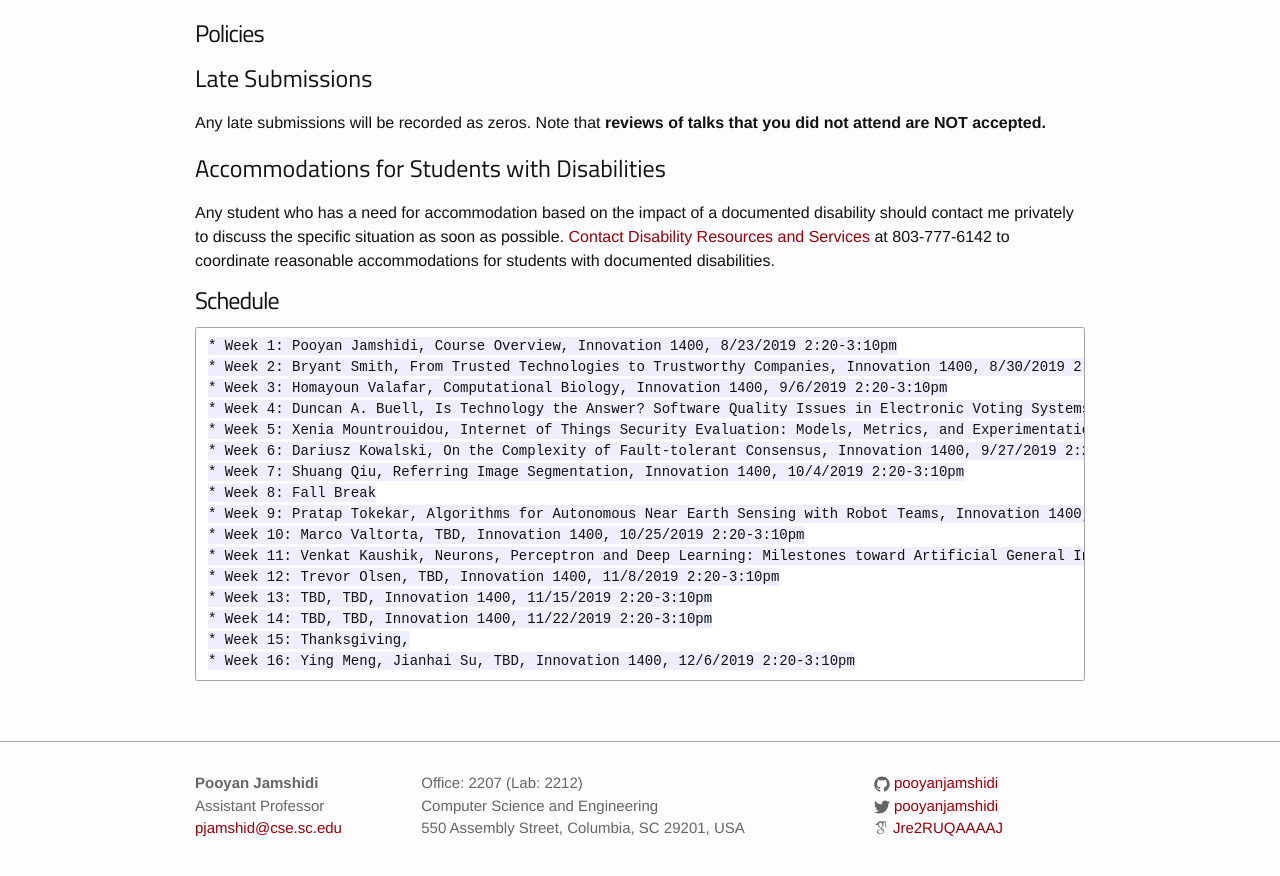
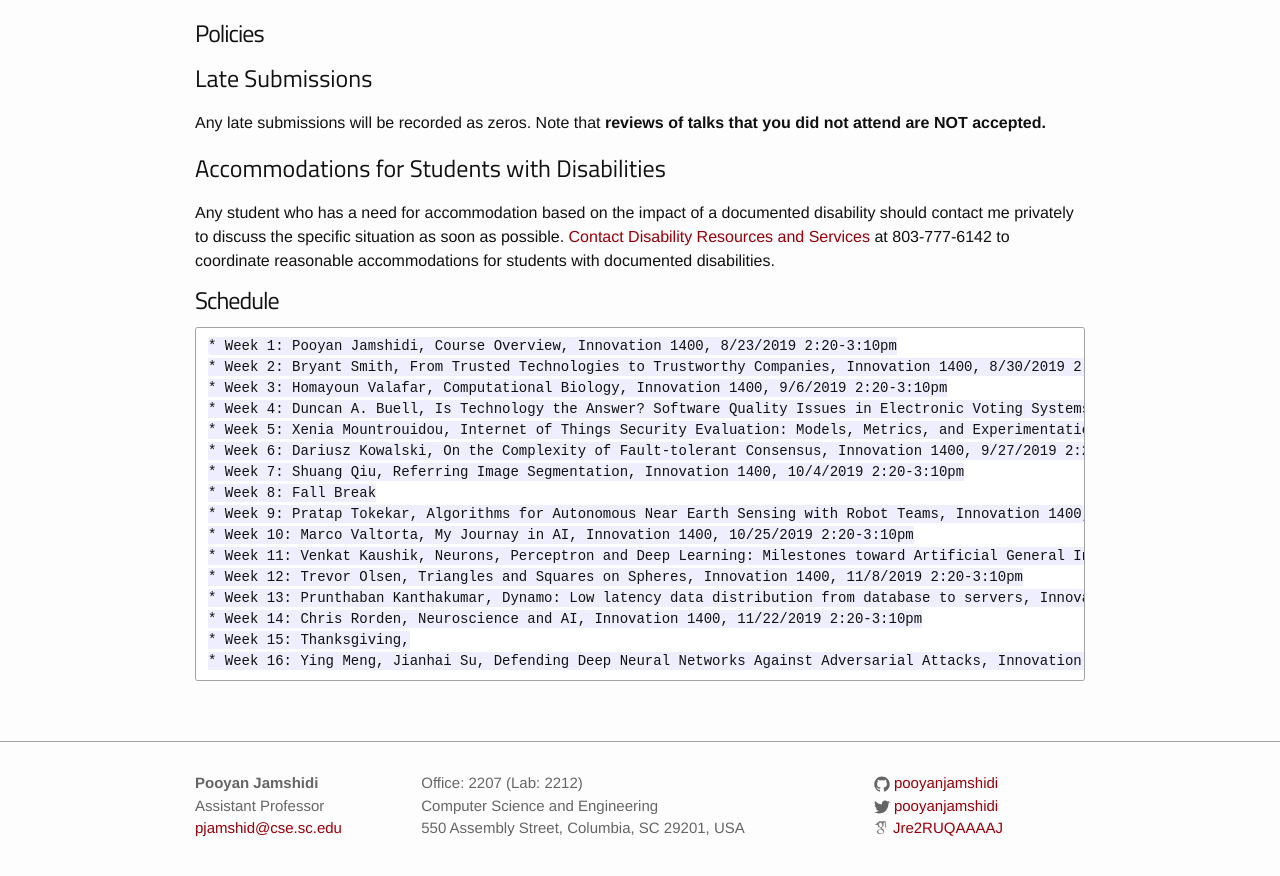
Before and after one commit to pooyanjamshidi/pooyanjamshidi.github.io, a Jekyll site: the page built from pages/csce791.md, in a window 1280 px wide and 900 px high, scrolled down 712 px. Shown: the top 876 px of the window. Built offline with Jekyll 4.4.1, drawn with Linux system fonts in a browser that asks for light colours; some web fonts are replaced; our own code applies the rules of GitHub Pages for plain Markdown files.

Commit message:
chris talk

````diff
--- a/pages/csce791.md
+++ b/pages/csce791.md
@@ -47,11 +47,11 @@ Any student who has a need for accommodation based on the impact of a documented
 * Week 7: Shuang Qiu, Referring Image Segmentation, Innovation 1400, 10/4/2019 2:20-3:10pm
 * Week 8: Fall Break
 * Week 9: Pratap Tokekar, Algorithms for Autonomous Near Earth Sensing with Robot Teams, Innovation 1400, 10/18/2019 2:20-3:10pm
-* Week 10: Marco Valtorta, TBD, Innovation 1400, 10/25/2019 2:20-3:10pm
+* Week 10: Marco Valtorta, My Journay in AI, Innovation 1400, 10/25/2019 2:20-3:10pm
 * Week 11: Venkat Kaushik, Neurons, Perceptron and Deep Learning: Milestones toward Artificial General Intelligence, Innovation 1400, 11/1/2019 2:20-3:10pm
-* Week 12: Trevor Olsen, TBD, Innovation 1400, 11/8/2019 2:20-3:10pm
-* Week 13: TBD, TBD, Innovation 1400, 11/15/2019 2:20-3:10pm
-* Week 14: TBD, TBD, Innovation 1400, 11/22/2019 2:20-3:10pm
+* Week 12: Trevor Olsen, Triangles and Squares on Spheres, Innovation 1400, 11/8/2019 2:20-3:10pm
+* Week 13: Prunthaban Kanthakumar, Dynamo: Low latency data distribution from database to servers, Innovation 1400, 11/15/2019 2:20-3:10pm
+* Week 14: Chris Rorden, Neuroscience and AI, Innovation 1400, 11/22/2019 2:20-3:10pm
 * Week 15: Thanksgiving,
-* Week 16: Ying Meng, Jianhai Su, TBD, Innovation 1400, 12/6/2019 2:20-3:10pm
+* Week 16: Ying Meng, Jianhai Su, Defending Deep Neural Networks Against Adversarial Attacks, Innovation 1400, 12/6/2019 2:20-3:10pm
 ```
````
